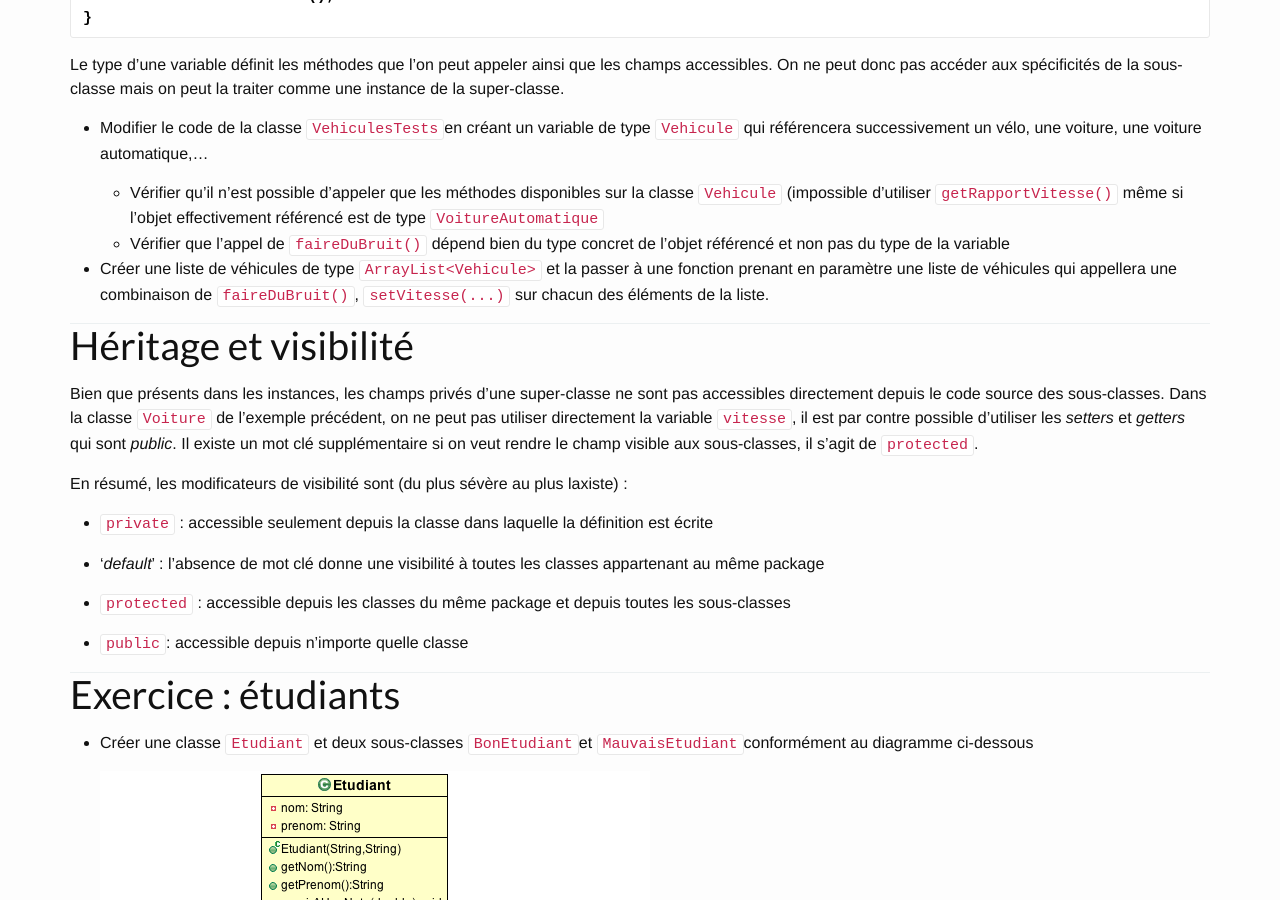
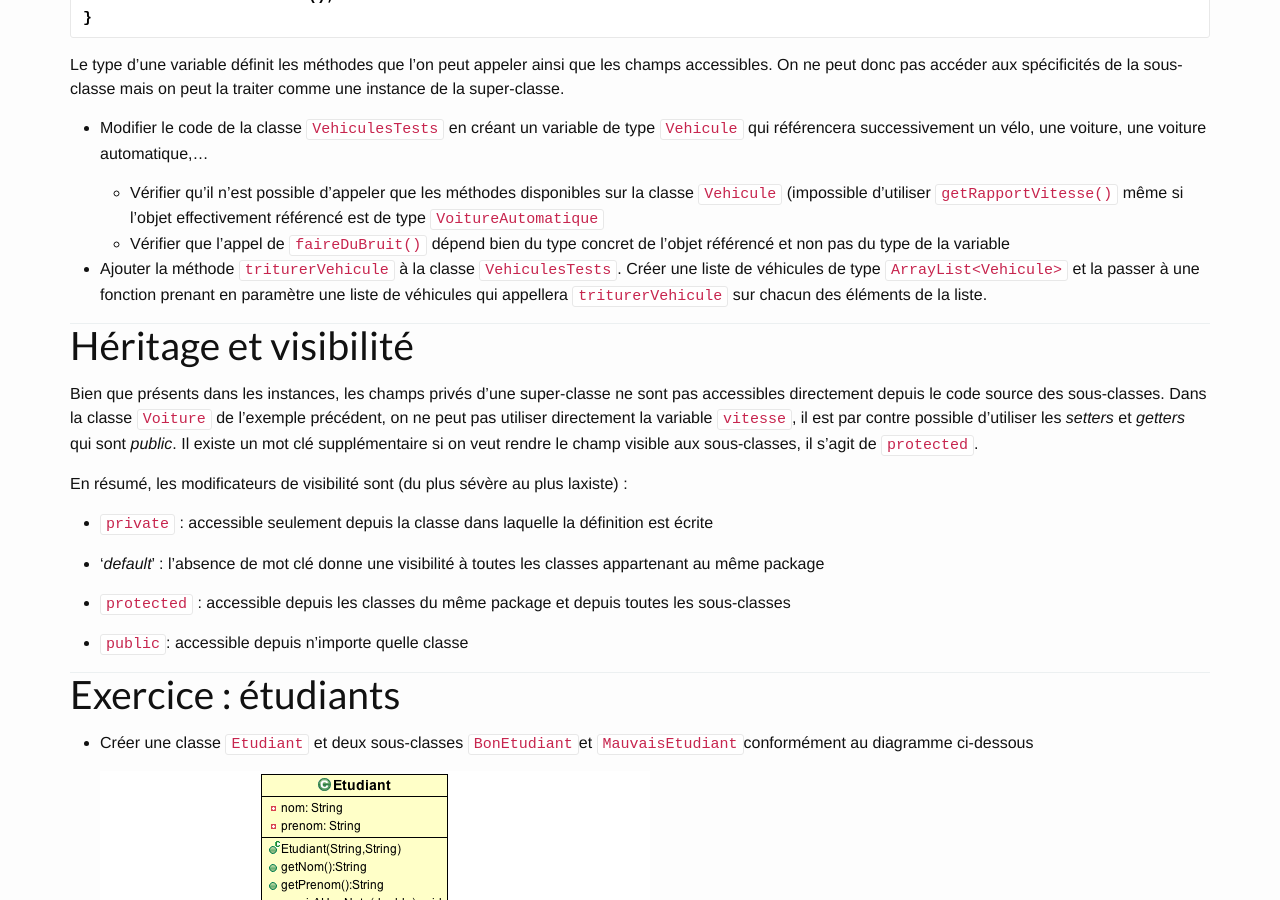
Before and after one commit to geiilyon/geiilyon.github.io, a Jekyll site: the page built from _collection_enonces/tp2.md, in a window 1280 px wide and 900 px high, scrolled down 4338 px. Built offline with Jekyll 4.4.1, drawn with Linux system fonts in a browser that asks for light colours; nearby versions of some CDN libraries; Markdown is read by kramdown in place of the engine named in the settings.

Commit message:
Précisions sur triturerVehicule

```diff
--- a/_collection_enonces/tp2.md
+++ b/_collection_enonces/tp2.md
@@ -180,12 +180,12 @@
 
 Le type d'une variable définit les méthodes que l'on peut appeler ainsi que les champs accessibles. On ne peut donc pas accéder aux spécificités de la sous-classe mais on peut la traiter comme une instance de la super-classe.
 
-* Modifier le code de la classe `VehiculesTests`en créant un variable de type `Vehicule` qui référencera successivement un vélo, une voiture, une voiture automatique,...
+* Modifier le code de la classe `VehiculesTests` en créant un variable de type `Vehicule` qui référencera successivement un vélo, une voiture, une voiture automatique,...
 
     - Vérifier qu'il n'est possible d'appeler que les méthodes disponibles sur la classe `Vehicule` (impossible d'utiliser `getRapportVitesse()` même si l'objet effectivement référencé est de type `VoitureAutomatique`
     - Vérifier que l'appel de `faireDuBruit()` dépend bien du type concret de l'objet référencé et non pas du type de la variable
 
-* Créer une liste de véhicules de type `ArrayList<Vehicule>` et la passer à une fonction prenant en paramètre une liste de véhicules qui appellera une combinaison de `faireDuBruit()`, `setVitesse(...)` sur chacun des éléments de la liste.
+* Ajouter la méthode `triturerVehicule` à la classe `VehiculesTests`. Créer une liste de véhicules de type `ArrayList<Vehicule>` et la passer à une fonction prenant en paramètre une liste de véhicules qui appellera `triturerVehicule` sur chacun des éléments de la liste.
 
 ---
 
```
